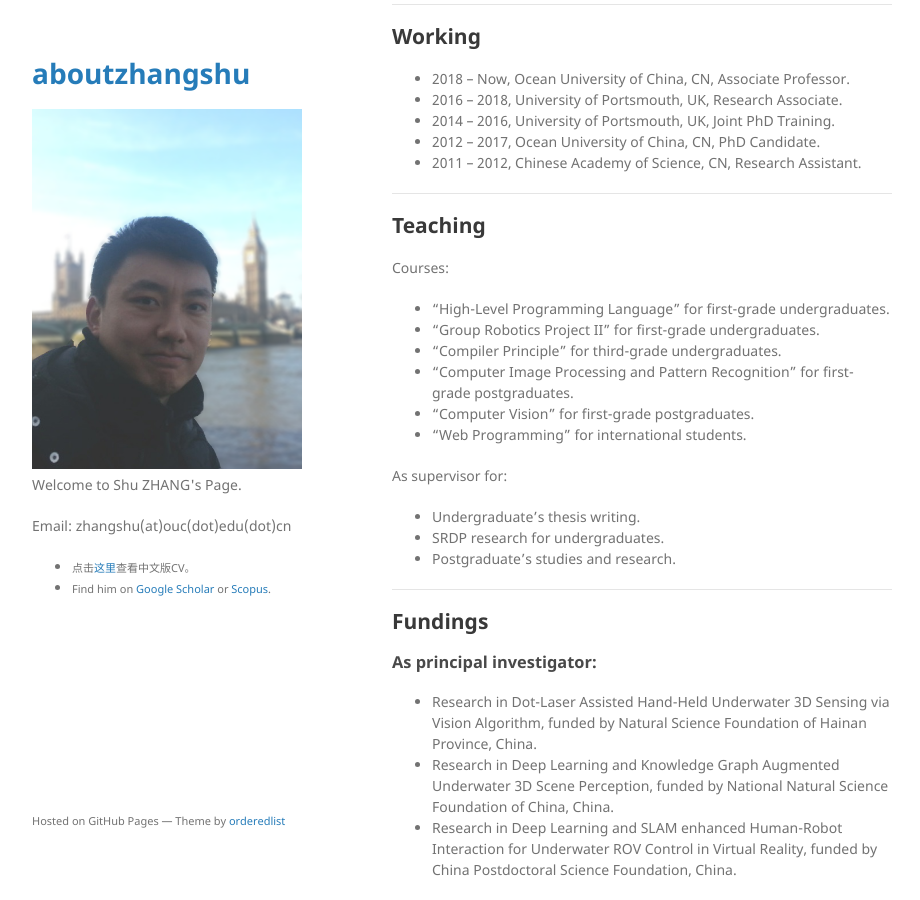
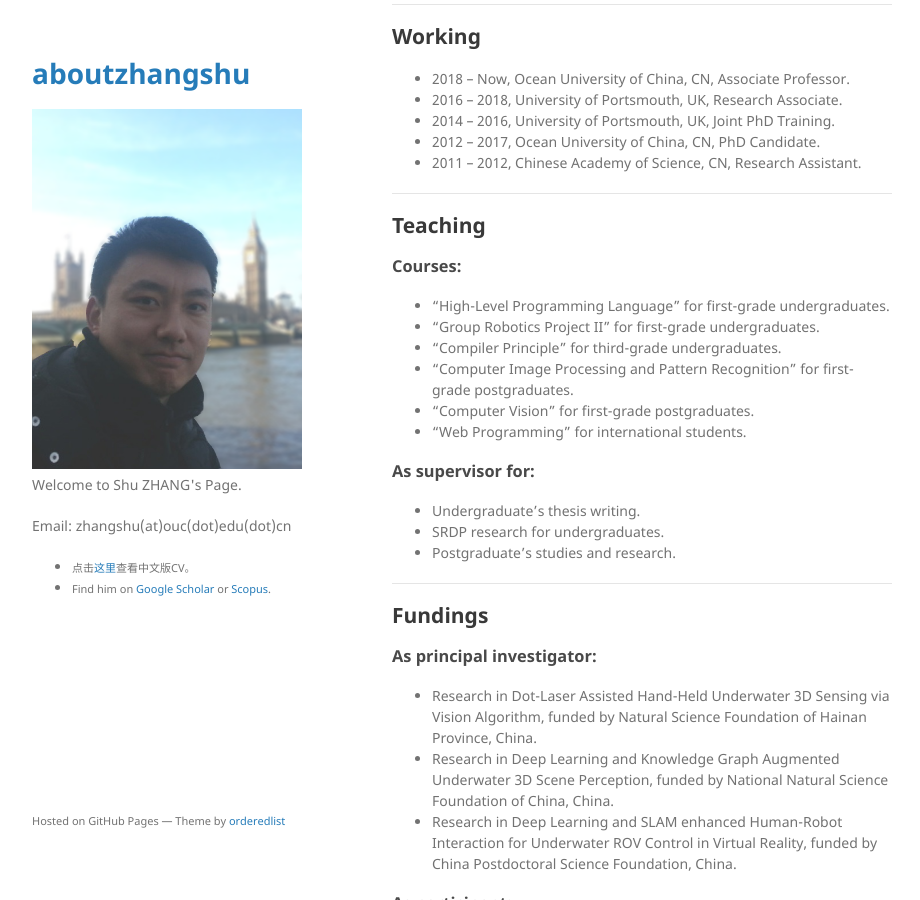
Before and after one commit to jackyspeed/aboutzhangshu, a Jekyll site: the page built from index.md, in a window 1280 px wide and 900 px high, scrolled down 335 px. Shown: the whole window, without its empty margins (178-1098 px from the left). Built offline with Jekyll 4.4.1, drawn with Linux system fonts in a browser that asks for light colours; our own code applies the rules of GitHub Pages for plain Markdown files.

```diff
--- a/index.md
+++ b/index.md
@@ -32,7 +32,7 @@ Courses:
 - "Computer Vision" for first-grade postgraduates.
 - "Web Programming" for international students.
 
-As supervisor for:
+### As supervisor for:
 
 - Undergraduate's thesis writing.
 - SRDP research for undergraduates.
```
Also changed, not shown: other parts of index.md (+1 -1 lines).
